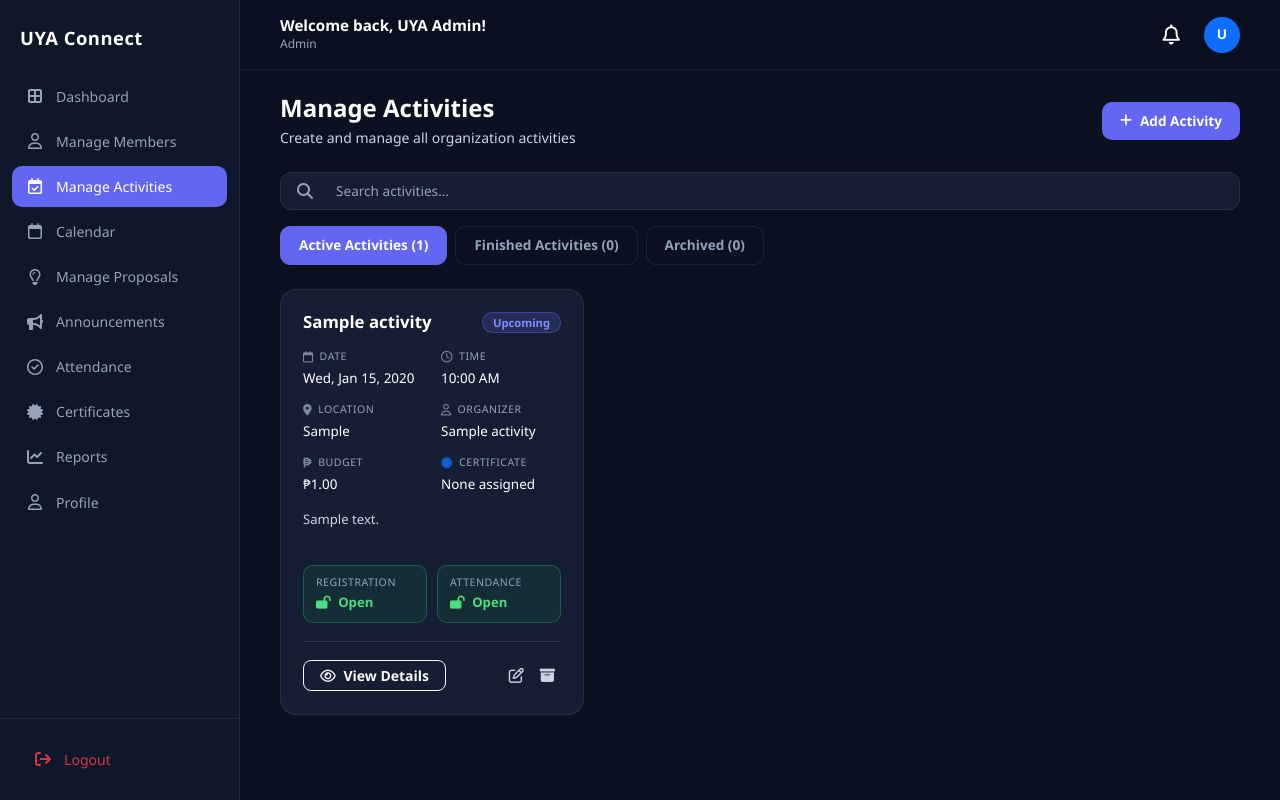
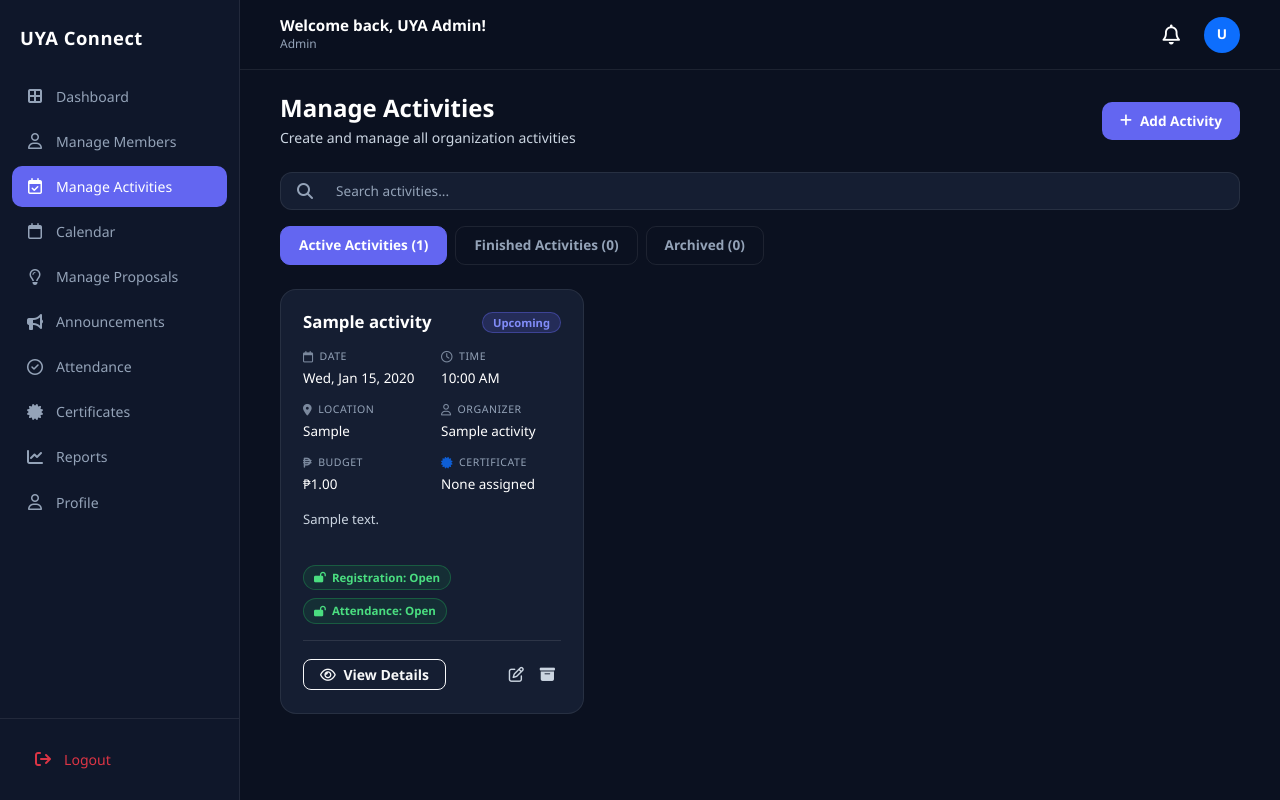
Before and after one commit to Jeon-29/uya-system, a Laravel app: page /admin/activities in a window 1280 px wide. Run offline with Laravel 12, Linux system fonts and the light colour scheme; a user stored in the database is signed in; data comes from the database, SQL or seed files in the repository; tables that the repository leaves empty hold one stand-in row (values such as "Sample post"); data that the repository does not hold is empty.

Commit message:
feat: Refactor activity status display and toggle buttons for improved layout and usability

```diff
--- a/resources/views/admin/activities/index.blade.php
+++ b/resources/views/admin/activities/index.blade.php
@@ -22,14 +22,11 @@
     .meta-label i { font-size: 0.72rem; opacity: 0.8; }
     .meta-value { display: block; font-size: 0.84rem; font-weight: 500; color: #ffffff; white-space: nowrap; overflow: hidden; text-overflow: ellipsis; }
     .card-desc { font-size: 0.82rem; line-height: 1.5; color: var(--admin-text-subtle); display: -webkit-box; -webkit-line-clamp: 2; -webkit-box-orient: vertical; overflow: hidden; min-height: calc(2 * 1.5 * 0.82rem); margin-bottom: 16px; }
-    .status-row { display: grid; grid-template-columns: repeat(2, minmax(0, 1fr)); gap: 10px; margin-bottom: 18px; }
-    .status-chip { display: flex; flex-direction: column; gap: 2px; padding: 9px 12px; border-radius: 10px; border: 1px solid transparent; }
-    .status-chip-label { font-size: 0.66rem; letter-spacing: 0.05em; text-transform: uppercase; color: var(--admin-text-muted); }
-    .status-chip-value { font-size: 0.82rem; font-weight: 600; }
-    .status-chip.is-open { background-color: rgba(34, 197, 94, 0.1); border-color: rgba(34, 197, 94, 0.3); }
-    .status-chip.is-open .status-chip-value { color: #4ade80; }
-    .status-chip.is-closed { background-color: rgba(244, 63, 94, 0.1); border-color: rgba(244, 63, 94, 0.3); }
-    .status-chip.is-closed .status-chip-value { color: #fb7185; }
+    .status-row { display: flex; flex-wrap: wrap; gap: 8px; margin-bottom: 16px; }
+    .status-chip { display: inline-flex; align-items: center; gap: 6px; padding: 3px 10px; border-radius: 999px; border: 1px solid transparent; font-size: 0.72rem; font-weight: 600; line-height: 1.5; white-space: nowrap; }
+    .status-chip i { font-size: 0.66rem; }
+    .status-chip.is-open { background-color: rgba(34, 197, 94, 0.1); border-color: rgba(34, 197, 94, 0.3); color: #4ade80; }
+    .status-chip.is-closed { background-color: rgba(244, 63, 94, 0.1); border-color: rgba(244, 63, 94, 0.3); color: #fb7185; }
 
     .badge-status-upcoming { background-color: rgba(99, 102, 241, 0.2); color: #818cf8; border: 1px solid rgba(99, 102, 241, 0.4); font-size: 0.7rem; font-weight: 600; padding: 4px 10px; border-radius: 12px; }
     .badge-status-ongoing { background-color: rgba(245, 158, 11, 0.2); color: #fcd34d; border: 1px solid rgba(245, 158, 11, 0.4); font-size: 0.7rem; font-weight: 600; padding: 4px 10px; border-radius: 12px; }
@@ -155,20 +152,14 @@
                             <p class="card-desc">{{ $activity->description ?: 'No description provided.' }}</p>
 
                             <div class="status-row">
-                                <div class="status-chip {{ $activity->is_registration_open ? 'is-open' : 'is-closed' }}">
-                                    <span class="status-chip-label">Registration</span>
-                                    <span class="status-chip-value">
-                                        <i class="fa-solid {{ $activity->is_registration_open ? 'fa-lock-open' : 'fa-lock' }} me-1"></i>
-                                        {{ $activity->is_registration_open ? 'Open' : 'Closed' }}
-                                    </span>
-                                </div>
-                                <div class="status-chip {{ $activity->is_attendance_open ? 'is-open' : 'is-closed' }}">
-                                    <span class="status-chip-label">Attendance</span>
-                                    <span class="status-chip-value">
-                                        <i class="fa-solid {{ $activity->is_attendance_open ? 'fa-lock-open' : 'fa-lock' }} me-1"></i>
-                                        {{ $activity->is_attendance_open ? 'Open' : 'Closed' }}
-                                    </span>
-                                </div>
+                                <span class="status-chip {{ $activity->is_registration_open ? 'is-open' : 'is-closed' }}">
+                                    <i class="fa-solid {{ $activity->is_registration_open ? 'fa-lock-open' : 'fa-lock' }}"></i>
+                                    Registration: {{ $activity->is_registration_open ? 'Open' : 'Closed' }}
+                                </span>
+                                <span class="status-chip {{ $activity->is_attendance_open ? 'is-open' : 'is-closed' }}">
+                                    <i class="fa-solid {{ $activity->is_attendance_open ? 'fa-lock-open' : 'fa-lock' }}"></i>
+                                    Attendance: {{ $activity->is_attendance_open ? 'Open' : 'Closed' }}
+                                </span>
                             </div>
                         </div>
 
@@ -178,7 +169,7 @@
                             </a>
 
                             <div class="d-flex align-items-center gap-1">
-                                <button class="btn-action-icon" title="Edit" onclick="editActivity({{ json_encode($activity) }})">
+                                <button class="btn-action-icon" title="Edit" onclick="editActivity({{ json_encode(array_merge($activity->toArray(), ['event_date' => $activity->date->format('Y-m-d'), 'event_time' => $activity->date->format('H:i')])) }})">
                                     <i class="fa-regular fa-pen-to-square"></i>
                                 </button>
                                 <button class="btn-action-icon danger" title="Archive Activity" onclick="confirmArchive('{{ route('admin.activities.destroy', $activity->id) }}')">
@@ -519,11 +510,10 @@
         document.getElementById('edit_title').value = data.title;
         document.getElementById('edit_organizer_name').value = data.organizer_name || '';
 
-        if(data.date) {
-            const parts = data.date.split(' ');
-            document.getElementById('edit_event_date').value = parts[0] || '';
-            document.getElementById('edit_event_time').value = parts[1] ? parts[1].substring(0, 5) : '';
-        }
+        // event_date (YYYY-MM-DD) and event_time (HH:MM) are pre-formatted server-side,
+        // because the raw `date` field is serialized as a UTC ISO string that date/time inputs reject.
+        document.getElementById('edit_event_date').value = data.event_date || '';
+        document.getElementById('edit_event_time').value = data.event_time || '';
 
         document.getElementById('edit_location').value = data.location || '';
         document.getElementById('edit_budget').value = data.budget || '0.00';
```
Also changed, not shown: resources/views/admin/activities/show.blade.php (+17 -6 lines).
